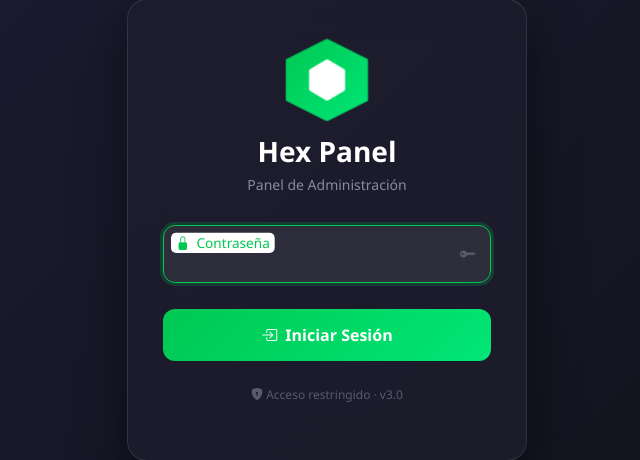
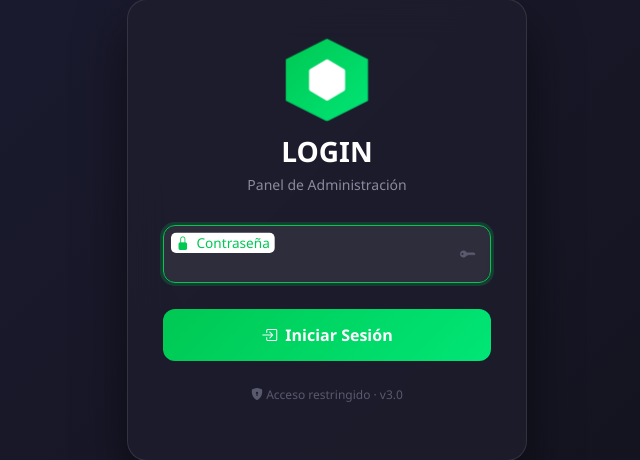
Before and after one commit to rogellevi/HCR_BHTTP, a Python web app: template templates/login.html in a window 1280 px wide. Shown: the part 170-630 px from the top of the page, without its empty margins (313-953 px from the left). Run offline with Jinja, Linux system fonts and the light colour scheme; the template is opened without the code that fills it, so the values that code supplies are empty.

Commit message:
Actualizar login.html

```diff
--- a/templates/login.html
+++ b/templates/login.html
@@ -108,7 +108,7 @@
     <div class="login-card">
         <div class="logo-container">
             <div class="logo-hex"><i class="bi bi-hexagon-fill"></i></div>
-            <h1 class="title">Hex Panel</h1>
+            <h1 class="title"> LOGIN </h1>
             <p class="subtitle">Panel de Administración</p>
         </div>
         {% with messages = get_flashed_messages() %}
```
